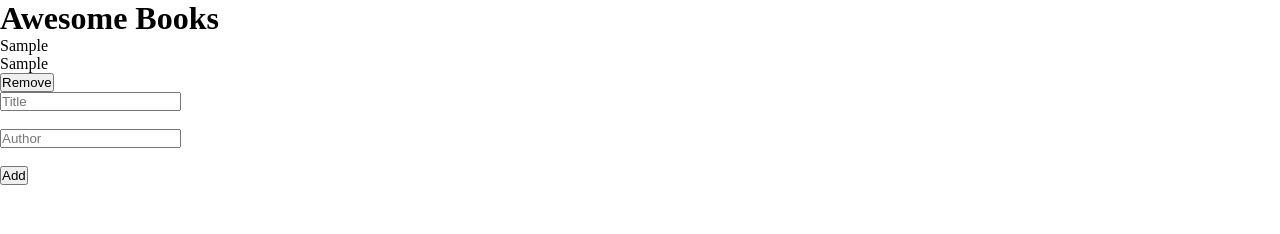
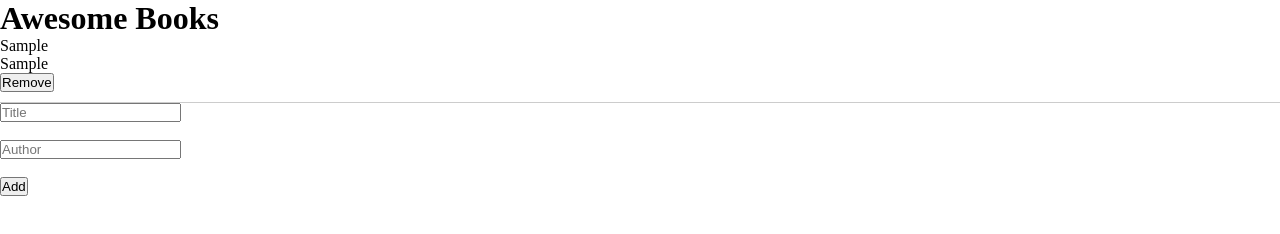
Before and after one commit to RileyManda/awesome-books, a website with bundled scripts: page index.html in a window 1280 px wide. Both pictures are taken after typing "Sample", "Sample" into the empty fields and a click on the button "Add". Built offline with nearby package versions, Linux system fonts and the light colour scheme.

Commit message:
Added dynamic hr line across view

```diff
--- a/scripts/app.js
+++ b/scripts/app.js
@@ -6,29 +6,37 @@ const form = document.querySelector('form');
 const titleInput = document.getElementById('title');
 const authorInput = document.getElementById('author');
 let booksCollection = [];
+
 if (dataSaved) {
   booksCollection = dataSaved;
 } else {
   booksCollection = [];
 }
+
 function addBookElementsToContainer() {
   bookContainer.innerHTML = '';
+
   const bookElements = booksCollection.map((book) => {
     const bookElement = document.createElement('div');
     bookElement.classList.add('book');
+
     const titleElement = document.createElement('p');
     titleElement.classList.add('book-title');
     titleElement.textContent = book.title;
+
     const authorElement = document.createElement('p');
     authorElement.classList.add('book-author');
     authorElement.textContent = book.author;
+
     const removeButton = document.createElement('button');
     removeButton.classList.add('btn', 'remove');
     removeButton.textContent = 'Remove';
+
     removeButton.addEventListener('click', () => {
       const parentBookElement = removeButton.closest('.book');
       if (parentBookElement) {
         bookContainer.removeChild(parentBookElement);
+
         const bookIndex = booksCollection.indexOf(book);
         if (bookIndex !== -1) {
           booksCollection.splice(bookIndex, 1);
@@ -36,21 +44,33 @@ function addBookElementsToContainer() {
         }
       }
     });
+
     bookElement.appendChild(titleElement);
     bookElement.appendChild(authorElement);
     bookElement.appendChild(removeButton);
+
+    const hrElement = document.createElement('hr');
+    hrElement.classList.add('divider');
+    bookElement.appendChild(hrElement);
+
     return bookElement;
   });
+
   bookElements.forEach((bookElement) => {
     bookContainer.appendChild(bookElement);
   });
 }
+
 addBookElementsToContainer();
+
 document.addEventListener('DOMContentLoaded', addBookElementsToContainer);
+
 form.addEventListener('submit', (event) => {
   event.preventDefault();
+
   const title = titleInput.value;
   const author = authorInput.value;
+
   if (title && author) {
     const newBook = { title, author };
     booksCollection.push(newBook);
--- a/styles/style.css
+++ b/styles/style.css
@@ -3,3 +3,9 @@
   padding: 0;
   box-sizing: border-box;
 }
+
+.divider {
+  margin-top: 10px;
+  border: none;
+  border-top: 1px solid #ccc;
+}
```
Also changed, not shown: index.html (+2 -0 lines).
